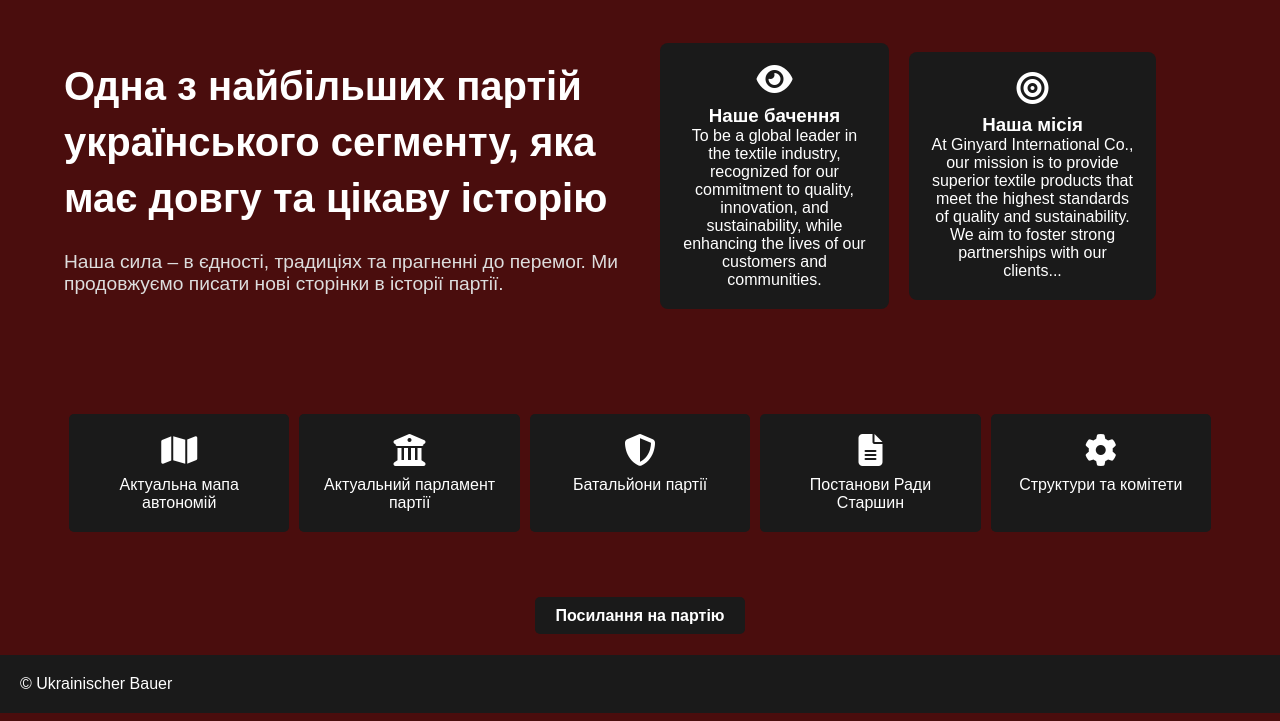
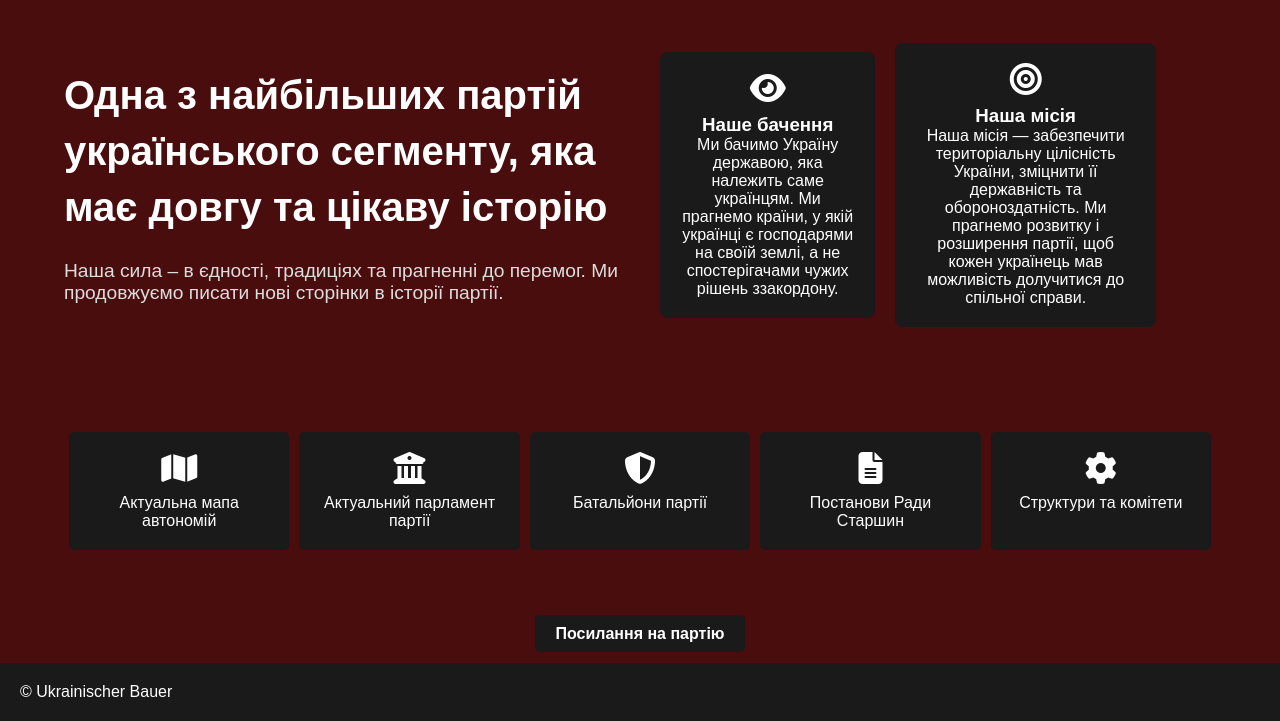
Before and after one commit to forestdevils/Forest-Devils-official-site, a website: page index.html in a window 1280 px wide. Shown: the part 87-808 px from the top of the page. Drawn offline with Linux system fonts and the light colour scheme.

Commit message:
content: update sections 'Our Vision' and 'Our Mission'

```diff
--- a/index.html
+++ b/index.html
@@ -44,12 +44,12 @@
                 <div class="card">
                     <i class="fas fa-eye"></i>
                     <h3>Наше бачення</h3>
-                    <p>To be a global leader in the textile industry, recognized for our commitment to quality, innovation, and sustainability, while enhancing the lives of our customers and communities.</p>
+                    <p>Ми бачимо Україну державою, яка належить саме українцям. Ми прагнемо країни, у якій українці є господарями на своїй землі, а не спостерігачами чужих рішень ззакордону.</p>
                 </div>
                 <div class="card">
                     <i class="fas fa-bullseye"></i>
                     <h3>Наша місія</h3>
-                    <p>At Ginyard International Co., our mission is to provide superior textile products that meet the highest standards of quality and sustainability. We aim to foster strong partnerships with our clients...</p>
+                    <p>Наша місія — забезпечити територіальну цілісність України, зміцнити її державність та обороноздатність. Ми прагнемо розвитку і розширення партії, щоб кожен українець мав можливість долучитися до спільної справи.</p>
                 </div>
                 <div class="card empty"></div>
             </div>
```
